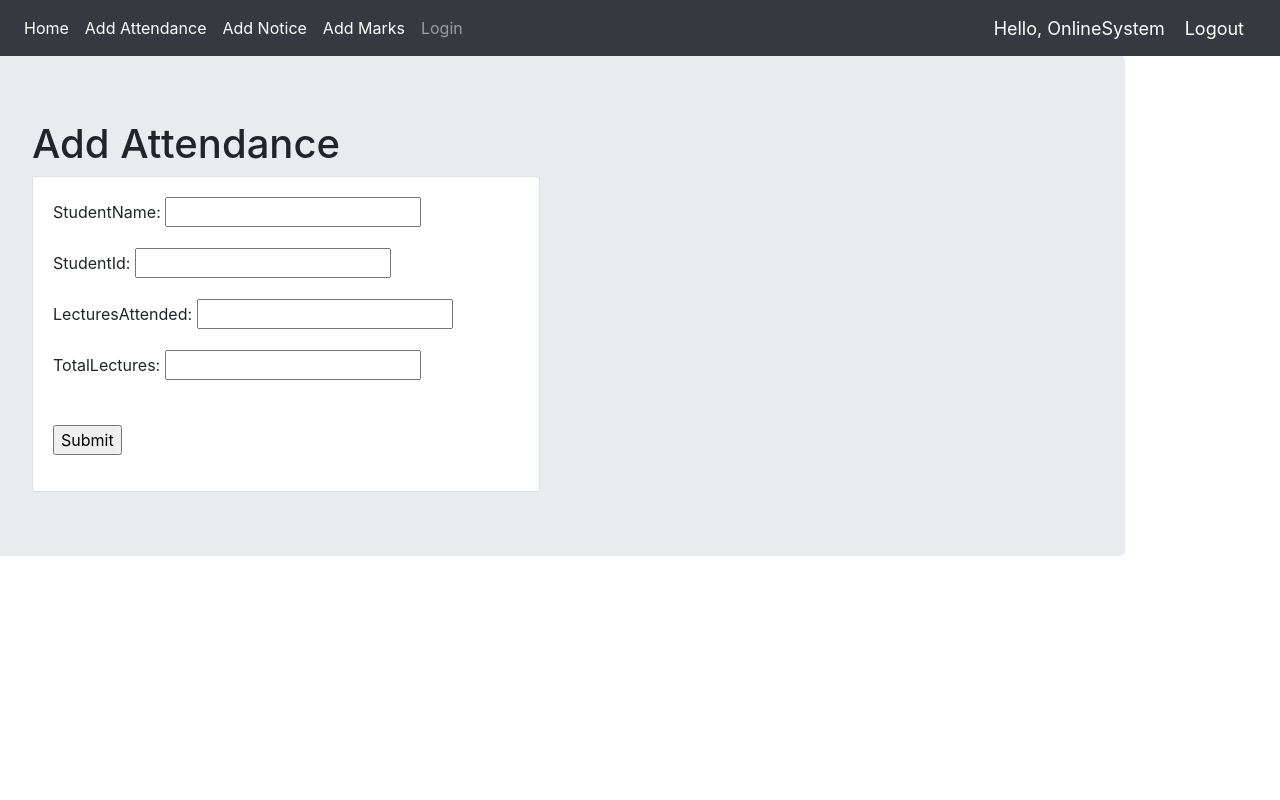
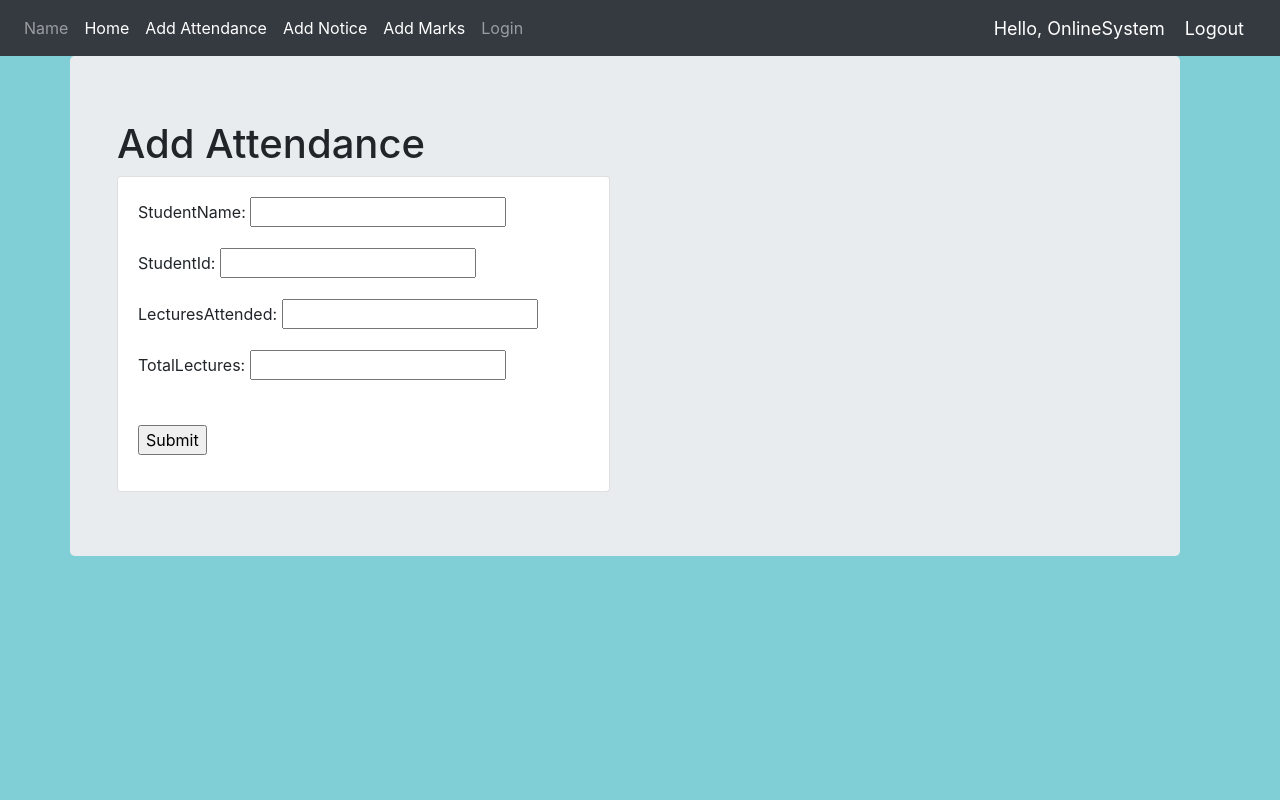
Before and after one commit to abdikeem/OnlineSchoolSystem, a Django app: page /addAttendance/ in a window 1280 px wide. Run offline with Django 3.2, Linux system fonts and the light colour scheme; a user stored in the database is signed in; some libraries are stand-ins or nearby versions.

Commit message:
fix errors

```diff
--- a/OnlineSchoolmgmt/app/forms.py
+++ b/OnlineSchoolmgmt/app/forms.py
@@ -1,4 +1,5 @@
 import django
+from django import forms
 from django.db.models import fields
 from django.forms import ModelForm
 from .models import *
--- a/OnlineSchoolmgmt/app/templates/app/Links.html
+++ b/OnlineSchoolmgmt/app/templates/app/Links.html
@@ -7,6 +7,11 @@
         <link rel="stylesheet" href="https://stackpath.bootstrapcdn.com/bootstrap/4.5.0/css/bootstrap.min.css" integrity="sha384-9aIt2nRpC12Uk9gS9baDl411NQApFmC26EwAOH8WgZl5MYYxFfc+NcPb1dKGj7Sk" crossorigin="anonymous">
     </head>
     <body>
+        <style>
+            body{
+                background-color: #80ced6;
+            }
+        </style>
         {% include 'app/navbar.html' %}
         {% block content %}
         {% endblock %}
--- a/OnlineSchoolmgmt/app/templates/app/addAttendance.html
+++ b/OnlineSchoolmgmt/app/templates/app/addAttendance.html
@@ -1,6 +1,6 @@
 {% extends 'app/Links.html' %}
 {% block content %}
-
+<div class="container">
     <div class="jumbotron container row">
         <div class="col-md-6">
 
@@ -15,6 +15,6 @@
                 </div>
         </div>
     </div>
+</div>
 
-</div>
 {% endblock %}
--- a/OnlineSchoolmgmt/app/templates/app/navbar.html
+++ b/OnlineSchoolmgmt/app/templates/app/navbar.html
@@ -16,6 +16,9 @@
 
     <ul class="navbar-nav">
 
+      <li class="nav-item action">
+        <a class="nav-link" href="{% url 'name' %}">Name</a>
+      </li>
       <li class="nav-item active">
         <a class="nav-link" href="{% url 'home' %}">Home</a>
       </li>
--- a/OnlineSchoolmgmt/app/views.py
+++ b/OnlineSchoolmgmt/app/views.py
@@ -1,3 +1,4 @@
+from django.http.response import HttpResponseRedirect
 from django.shortcuts import redirect,render
 from django.contrib.auth import login as auth_login,logout,authenticate
 from django.http import HttpResponse
```
Lines whose indentation alone changed are shown as unchanged.
